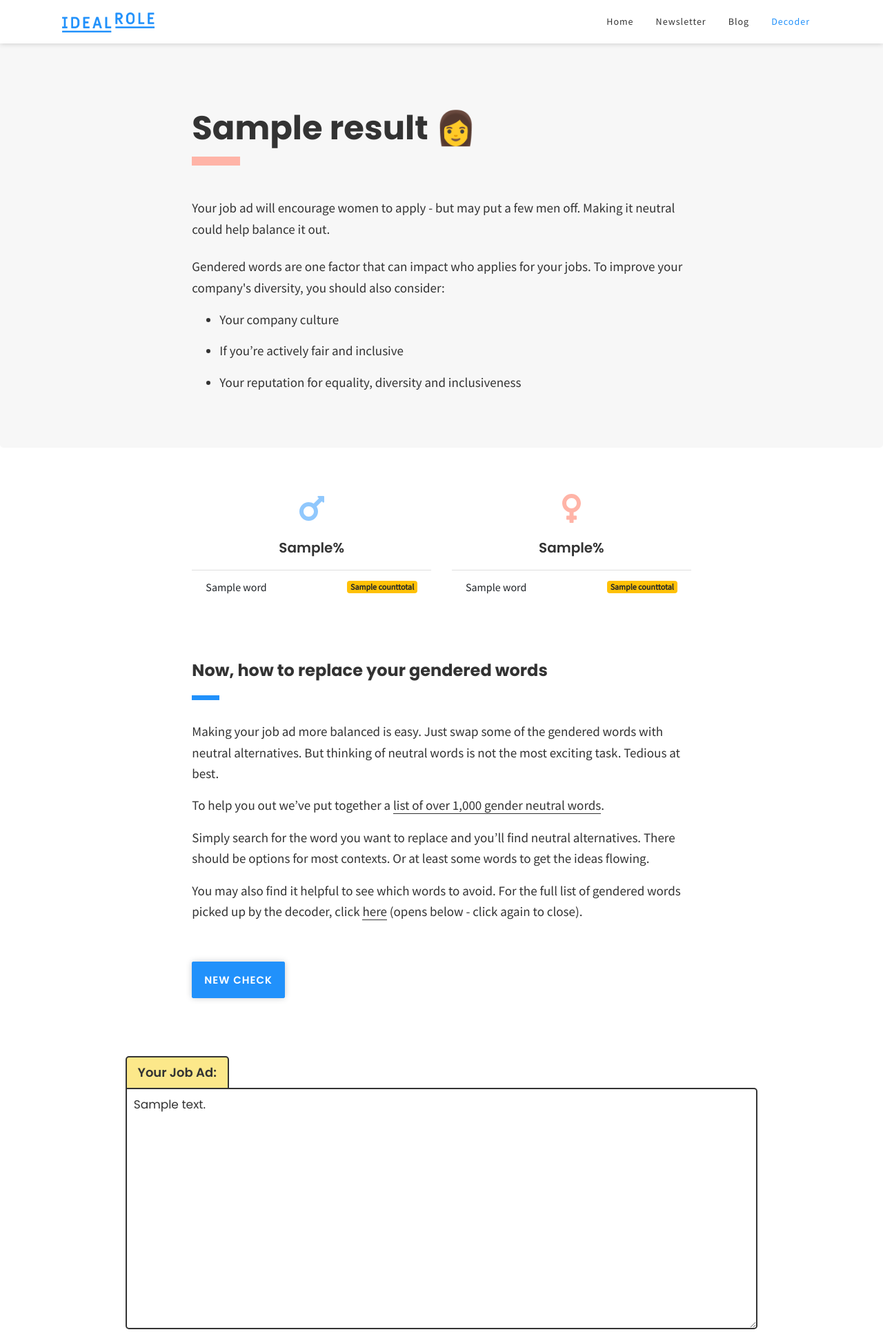
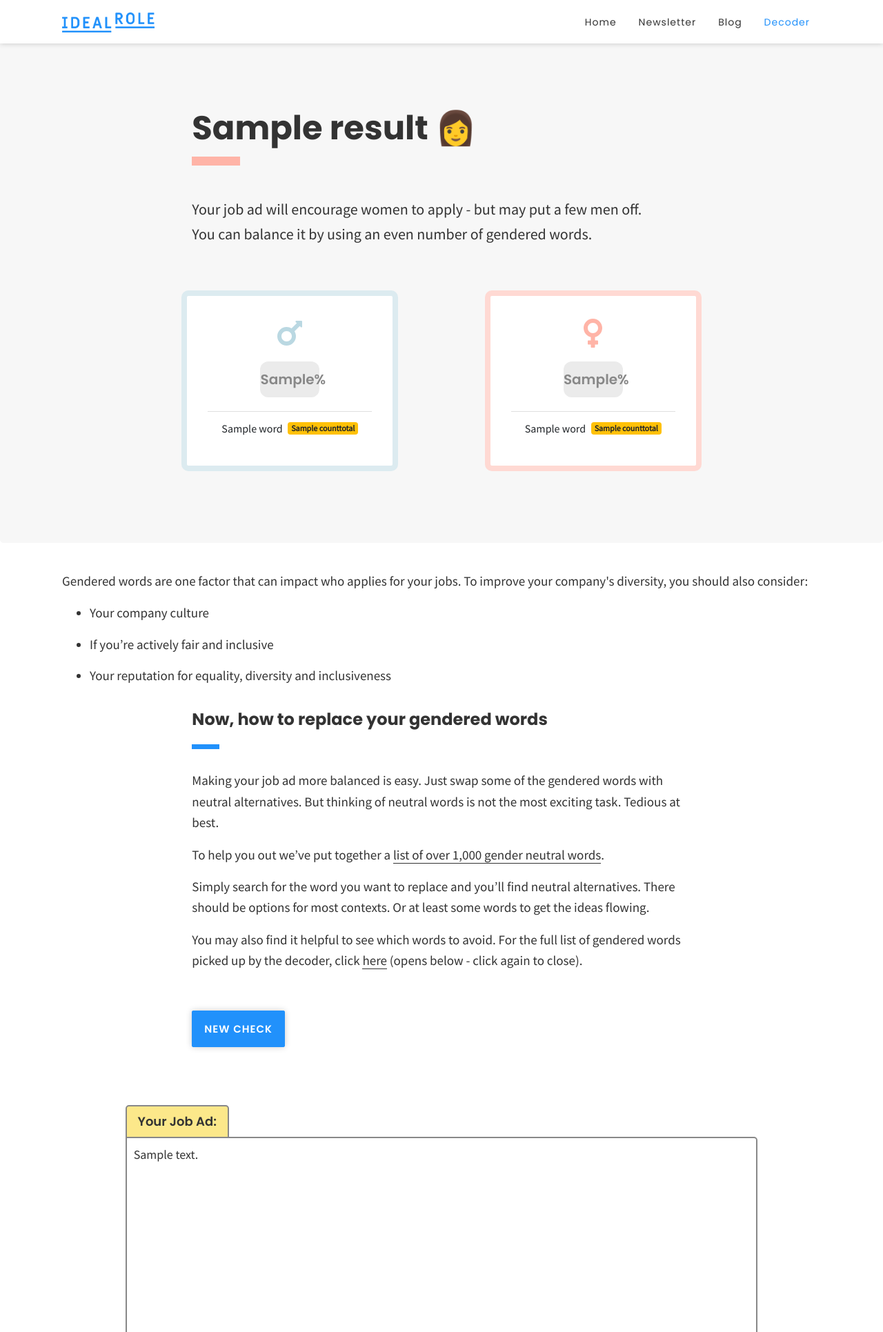
Before and after one commit to rob-mccormick/decoder, a Django app: template jobs/templates/jobs/result.html in a window 1280 px wide. Shown: the top 1931 px of the page at 69% size. Run offline with Django 3.2, Linux system fonts and the light colour scheme; the template is opened without the code that fills it: most values are stand-ins (such as "Sample title", 1, 10 or a date in 2020); data that the repository does not hold is empty; some libraries are stand-ins or nearby versions.

Commit message:
Updated header section of results page

```diff
--- a/decoder/templates/base.html
+++ b/decoder/templates/base.html
@@ -17,8 +17,11 @@
 
     <link rel="canonical" href="https://decoder.idealrole.com" />
     <link rel="title icon" type="image/png" href="{% static 'jobs/images/ir-favicon.png' %}">
+
     <!-- Bootstrap CSS -->
     <link rel="stylesheet" href="https://stackpath.bootstrapcdn.com/bootstrap/4.1.1/css/bootstrap.min.css" integrity="sha384-WskhaSGFgHYWDcbwN70/dfYBj47jz9qbsMId/iRN3ewGhXQFZCSftd1LZCfmhktB" crossorigin="anonymous">
+    <!-- <link rel="stylesheet" href="https://maxcdn.bootstrapcdn.com/bootstrap/3.3.7/css/bootstrap.min.css" integrity="sha384-BVYiiSIFeK1dGmJRAkycuHAHRg32OmUcww7on3RYdg4Va+PmSTsz/K68vbdEjh4u" crossorigin="anonymous"> -->
+
     <!-- Fontawesome -->
     <script defer src="https://use.fontawesome.com/releases/v5.0.10/js/all.js" integrity="sha384-slN8GvtUJGnv6ca26v8EzVaR9DC58QEwsIk9q1QXdCU8Yu8ck/tL/5szYlBbqmS+" crossorigin="anonymous"></script>
     <!-- Google fonts -->
@@ -138,7 +141,10 @@
     <!-- jQuery first, then Popper.js, then Bootstrap JS -->
     <script src="https://code.jquery.com/jquery-3.3.1.slim.min.js" integrity="sha384-q8i/X+965DzO0rT7abK41JStQIAqVgRVzpbzo5smXKp4YfRvH+8abtTE1Pi6jizo" crossorigin="anonymous"></script>
     <script src="https://cdnjs.cloudflare.com/ajax/libs/popper.js/1.14.3/umd/popper.min.js" integrity="sha384-ZMP7rVo3mIykV+2+9J3UJ46jBk0WLaUAdn689aCwoqbBJiSnjAK/l8WvCWPIPm49" crossorigin="anonymous"></script>
+    <!-- Bootstrap -->
     <script src="https://stackpath.bootstrapcdn.com/bootstrap/4.1.1/js/bootstrap.min.js" integrity="sha384-smHYKdLADwkXOn1EmN1qk/HfnUcbVRZyYmZ4qpPea6sjB/pTJ0euyQp0Mk8ck+5T" crossorigin="anonymous"></script>
+    <!-- <script src="https://maxcdn.bootstrapcdn.com/bootstrap/3.3.7/js/bootstrap.min.js" integrity="sha384-Tc5IQib027qvyjSMfHjOMaLkfuWVxZxUPnCJA7l2mCWNIpG9mGCD8wGNIcPD7Txa" crossorigin="anonymous"></script> -->
+
     <script src="{% static 'jobs/smooth-scroll.js' %}"></script>
     <!-- Smooth scroll and Rotate plus icon -->
     <script>
--- a/jobs/static/jobs/style.css
+++ b/jobs/static/jobs/style.css
@@ -4,11 +4,7 @@ body {
   font-family: 'Poppins', Helvetica, Arial, sans-serif;
 }
 
-p {
-  font-family: 'Source Sans Pro', Helvetica, Arial, sans-serif;
-}
-
-li {
+p, li, textarea {
   font-family: 'Source Sans Pro', Helvetica, Arial, sans-serif;
 }
 
@@ -23,7 +19,9 @@ li {
 
 .nav-link {
   /* text-transform: uppercase; */
+  font-family: 'Poppins', Helvetica, Arial, sans-serif;
   font-size: 14px;
+  line-height: 20px;
   font-weight: 400;
   color: #333;
   letter-spacing: 1px;
@@ -262,19 +260,17 @@ textarea {
 
 /* RESULTS */
 
+.jumbotron {
+  background-color: #f7f7f7;
+  padding-top: 100px;
+  padding-bottom: 40px;
+}
+
 .result-title h1 {
   margin-bottom: 10px;
   padding-top: 15px;
   font-weight: 700;
 }
-
-/* .neutral {
-  color: #f9d117;
-} */
-
-/* .result-header {
-  text-transform: capitalize;
-} */
 
 .m-line {
   background-color: #90c8fd;
@@ -288,28 +284,46 @@ textarea {
   background-color: #f9d117;
 }
 
-.jumbotron {
-  background-color: #f7f7f7;
-  padding-top: 100px;
+.result-blurb {
+  font-size: 22px;
 }
 
 .fa-mars {
-  color: #90c8fd;
+  color: #bad8e2;
 }
 
 .fa-venus {
   color: #ffb4a7;
 }
 
-.result-buttons {
-  display: flex;
-  flex-direction: column;
+.word-result {
+  padding: 30px;
+  border-radius: 10px;
+  background-color: #fff;
+}
+
+.word-result-masc {
+  border: solid 8px rgba(186,216,226,0.5);
+}
+
+.word-result-fem {
+  border: solid 8px rgba(255,180,167,0.5);
 }
 
 .gender-word-title {
   font-size: 20px;
   font-weight: 600;
   font-family: 'Poppins', Helvetica, Arial, sans-serif;
+  color: #888;
+  background-color: #ebebeb;
+  border-radius: 12px;
+  padding: 10px 0;
+  margin: 0 32% 20px 32%;
+}
+
+.result-buttons {
+  display: flex;
+  flex-direction: column;
 }
 
 /* Further info */
@@ -385,8 +399,7 @@ textarea {
   padding: 8px 0;
   margin-bottom: -2px;
   text-transform: capitalize;
-  /* letter-spacing: 1px; */
-  border: solid 2px #333;
+  border: solid 2px #888;
   border-radius: 5px 5px 0 0;
   background-color: rgba(249, 209, 23, 0.5);
 }
@@ -394,8 +407,8 @@ textarea {
 #result-area {
   height: 350px;
   color: #333;
-  font-size: 17px;
-  border: solid 2px #333;
+  font-size: 18px;
+  border: solid 2px #888;
   border-radius: 0 5px 5px 5px;
   padding: 10px;
 }
--- a/jobs/templates/jobs/result.html
+++ b/jobs/templates/jobs/result.html
@@ -26,18 +26,51 @@
 
         <div class="col-12 col-md-10 col-lg-8">
           {% if job.result == 'Masculine' %}
-          <p>Your job ad may put women off applying.  It’s worth changing some of the masculine words to get it more neutral.</p>
+          <p class="result-blurb">Your job ad may put women off applying.<br>It’s worth changing some of the masculine words to get it more neutral.</p>
           {% elif job.result == 'Neutral' %}
-          <p>Well done!  No gender word favourites here.</p>
+          <p class="result-blurb">Well done!  No gender word favourites here.</p>
           {% else %}
-          <p>Your job ad will encourage women to apply - but may put a few men off.  Making it neutral could help balance it out.</p>
+          <p class="result-blurb">Your job ad will encourage women to apply - but may put a few men off.<br>You can balance it by using an even number of gendered words.</p>
           {% endif %}
-          <p class="pt-2">Gendered words are one factor that can impact who applies for your jobs.  To improve your company's diversity, you should also consider:</p>
+          <!-- Gender results -->
+          <div class="row my-5 justify-content-center">
+
+            <div class="col-lg-5 col-md-5 col-sm-8 text-center my-3 word-result word-result-masc">
+              <i class="fa-3x fas fa-mars mb-3"></i>
+              <p class="gender-word-title">{{ job.masc_word_proportion }}%</p>
+              <ul class="list-group list-group-flush">
+                {% for word, counttotal in mascdictsorted %}
+
+                  <li class="list-group-item d-flex justify-content-between align-items-center">{{ word }} <span class="badge badge-warning">{{ counttotal }}</span></li>
+
+                {% endfor %}
+              </ul>
+            </div>
+
+            <div class="col-lg-2"></div>
+
+            <div class="col-lg-5 col-lg-offset-6 col-md-5 col-sm-8 text-center my-3 word-result word-result-fem">
+              <i class="fa-3x fas fa-venus mb-3"></i>
+              <p class="gender-word-title">{{ job.fem_word_proportion }}%</p>
+              <ul class="list-group list-group-flush">
+                {% for word, counttotal in femdictsorted %}
+
+                  <li class="list-group-item d-flex justify-content-between align-items-center">{{ word }} <span class="badge badge-warning">{{ counttotal }}</span></li>
+
+                {% endfor %}
+              </ul>
+            </div>
+          </div>
+          <!-- End gender results -->
+
+
+
+          <!-- <p class="pt-2">Gendered words are one factor that can impact who applies for your jobs.  To improve your company's diversity, you should also consider:</p>
           <ul>
             <li class="list-point">Your company culture</li>
             <li class="list-point">If you’re actively fair and inclusive</li>
             <li class="list-point">Your reputation for equality, diversity and inclusiveness</li>
-          </ul>
+          </ul> -->
         </div>
       </div>
     </div>
@@ -46,7 +79,7 @@
 
   <!-- Gender results -->
   <div class="container">
-    <div class="row my-5 justify-content-center">
+    <!-- <div class="row my-5 justify-content-center">
 
       <div class="col-lg-4 col-md-5 col-sm-8 text-center my-3">
         <i class="fa-3x fas fa-mars mb-3"></i>
@@ -71,11 +104,17 @@
           {% endfor %}
         </ul>
       </div>
-    </div>
+    </div> -->
     <!-- End gender results -->
 
 
     <!-- Further Info -->
+    <p class="pt-2">Gendered words are one factor that can impact who applies for your jobs.  To improve your company's diversity, you should also consider:</p>
+    <ul>
+      <li class="list-point">Your company culture</li>
+      <li class="list-point">If you’re actively fair and inclusive</li>
+      <li class="list-point">Your reputation for equality, diversity and inclusiveness</li>
+    </ul>
     <div class="row justify-content-center mb-5">
       <div class="col-12 col-md-10 col-lg-8">
         <h2 class="h2-results">Now, how to replace your gendered words</h2>
```
